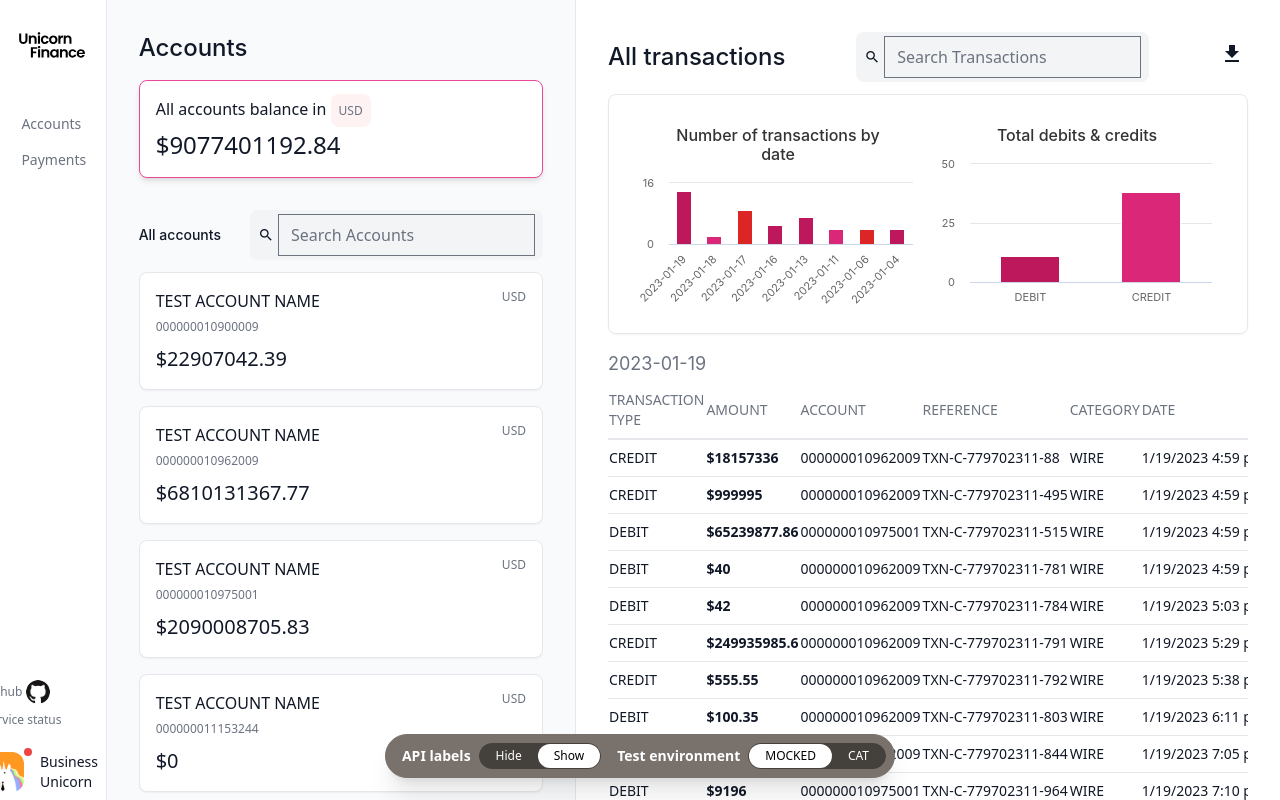
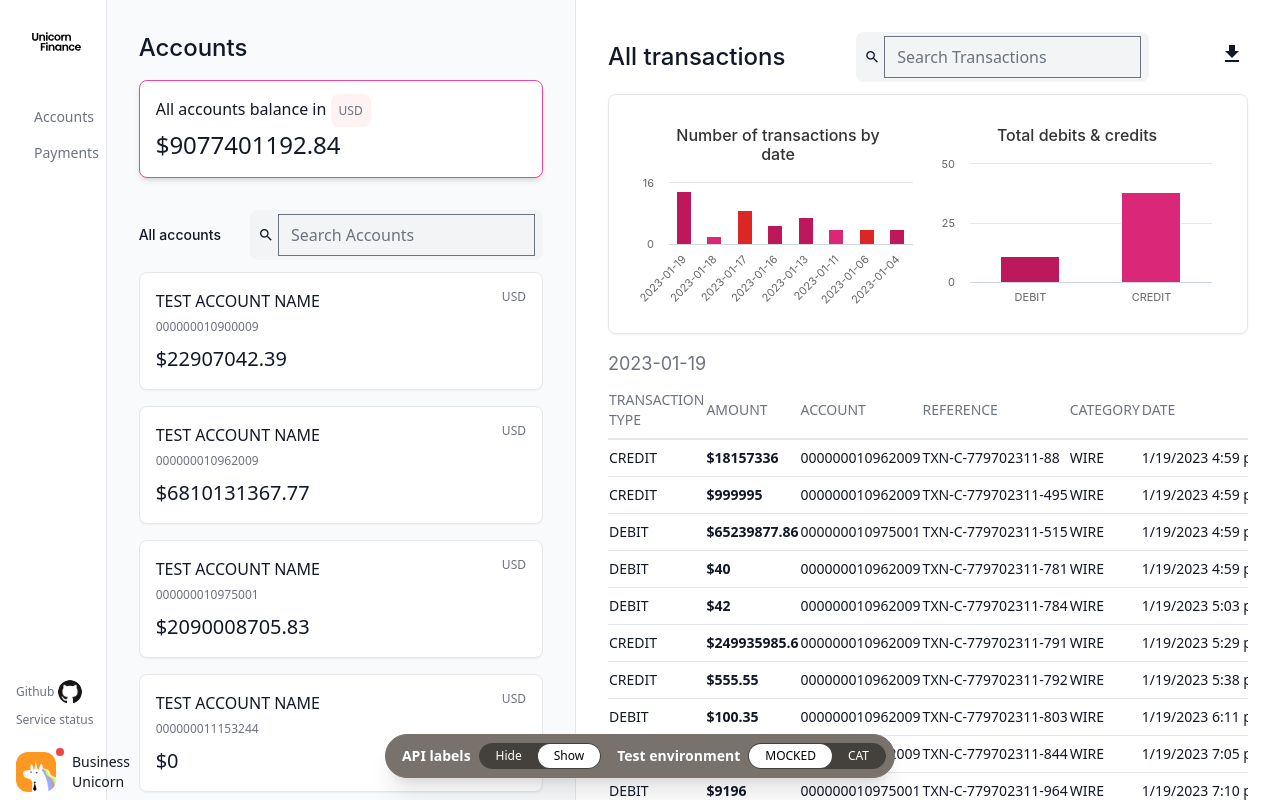
Before and after one commit to jpmorgan-payments/unicorn-finance, a React (Vite) app in the folder app/client/: page / in a window 1280 px wide. Shown: the top 800 px of the page. Built offline with nearby package versions, Linux system fonts and the light colour scheme.

Commit message:
repositioning

```diff
--- a/app/client/src/components/sidebar.tsx
+++ b/app/client/src/components/sidebar.tsx
@@ -14,7 +14,7 @@ const submenuClassName = 'block py-2 hover:text-gray-700';
 function Sidebar() {
   return (
     <div className="flex lg:flex-none w-full lg:w-1/12 border-b lg:border-r border-gray-200 ">
-      <nav className="px-4 py-4 lg:p-8 lg:pr-0 flex flex-row lg:flex-col justify-between w-full items-center ">
+      <nav className="px-4 py-4 lg:p-8 lg:pr-0 flex flex-row lg:flex-col justify-between w-full ">
         <div className="flex flex-row lg:flex-col">
           <NavLink to="accounts" className="mb-0 lg:mb-12 block" data-cy="logo">
             <img
@@ -63,7 +63,7 @@ function Sidebar() {
                     Service Status
                   </a>
                 </div>
-                <div className="relative p-4 bg-gray-50 grid grid-cols-1 gap-2">
+                <div className="relative p-4 bg-gray-50 grid grid-cols-1 gap-2 flex items-center justify-center">
                   <p className="font-medium w-auto">Business Unicorn</p>
                 </div>
               </div>
```
